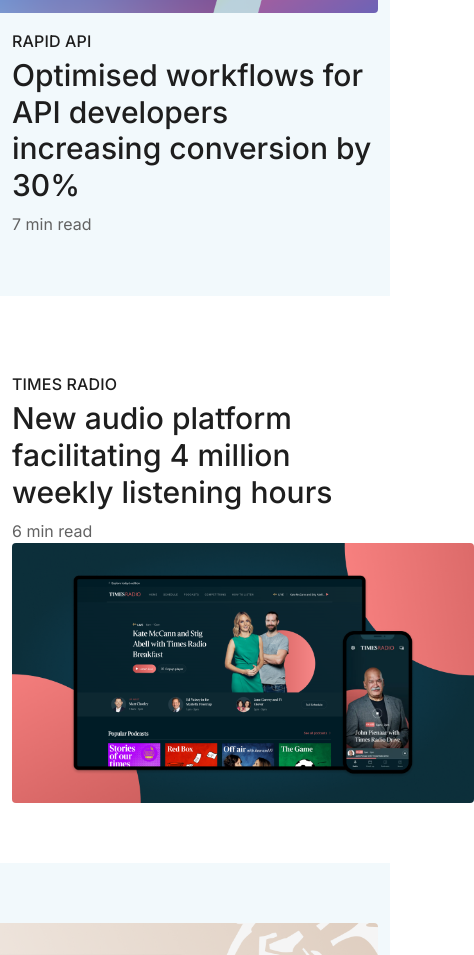
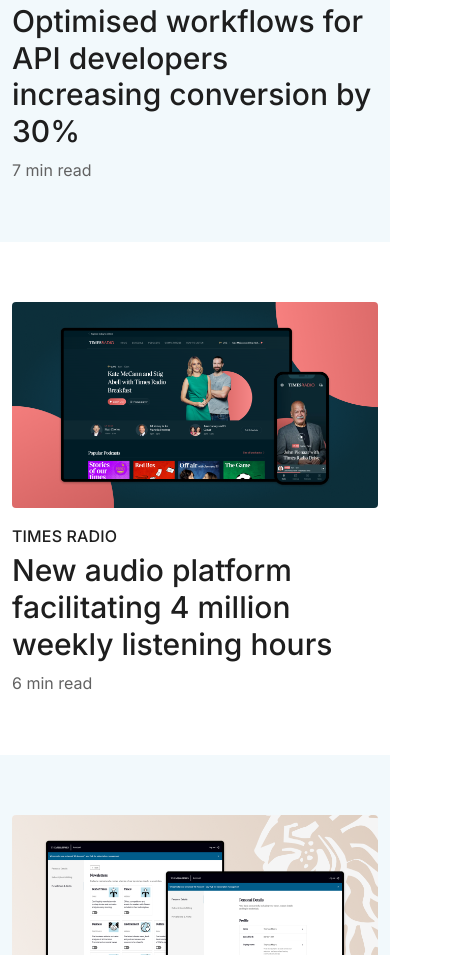
Before and after one commit to ummthomas/tommoore.co.uk, a plain HTML site: page index.html in a window 390 px wide. Shown: the part 1045-2000 px from the top of the page, 474 px wide, since content can reach past the window. Drawn offline with nearby package versions, Linux system fonts and the light colour scheme.

Commit message:
Responsive fixes for new index cards

```diff
--- a/index.html
+++ b/index.html
@@ -94,16 +94,16 @@
         <div class="card">
           <a href="/times-radio" class="img-hover">
             <div class="row align-items-center">
-              <div class="col-md-4 ">
-                <div class="card-body">
+              <div class="col-md-8">
+                <div class="wide-img-right">
+                  <img src="resources/images/index/timesradio-index.png" class="img-fluid" alt="...">
+                </div>
+              </div>
+              <div class="col-md-4 order-md-first">
+                <div class="card-body-alt">
                   <h5 class="overline">Times radio</h5>
                   <h2 class="headlinePrimary">New audio platform facilitating 4 million weekly listening hours</h2>
                   <p class="caption-regular">6 min read</p>
-                </div>
-              </div>
-              <div class="col-md-8">
-                <div class="wide-img-right">
-                  <img src="resources/images/index/timesradio-index.png" class="img-fluid" alt="...">
                 </div>
               </div>
             </div>
@@ -116,7 +116,6 @@
     <div class="card-container bgBlue">
       <div class="container">
         <div class="card">
-          <a href="/rapid-api" class="img-hover">
             <div class="row align-items-center">
               <div class="col-md-8">
                 <div class="wide-img-left">
@@ -131,7 +130,6 @@
                 </div>
               </div>
             </div>
-          </a>
         </div>
       </div>
     </div>
--- a/resources/CSS/styles.css
+++ b/resources/CSS/styles.css
@@ -233,6 +233,19 @@
 }
 
 .card-body p {
+  color: var(--lowEmph);
+  margin: 0 0 0 0;
+}
+
+.card-body-alt {
+  padding: 0 64px 0 0;
+}
+
+.card-body-alt h5, .card-body-alt h2 {
+  margin-bottom: 16px;
+}
+
+.card-body-alt p {
   color: var(--lowEmph);
   margin: 0 0 0 0;
 }
@@ -559,6 +572,13 @@
   .large-img p {
     padding: 0 24px;
   }
+  /* Index */
+  .wide-img-left {
+    margin-left: 0;
+  }
+  .wide-img-right {
+    margin-right: 0;
+  }
 }
 
 @media (max-width: 768px) {
@@ -622,17 +642,17 @@
     padding: 80px 24px 20px 24px;
     gap: 80px;
   }
-  /* Work */
+  /* Index */
   .hero {
     padding: 80px 24px;
   }
   .card-container {
     padding: 60px 0;
   }
-  .card-body {
+  .card-body, .card-body-alt {
     padding: 20px 0 0 0;
   }
-  .card-body h5, .card-body h2 {
+  .card-body h5, .card-body h2, .card-body-alt h5, .card-body-alt h2 {
     margin-bottom: 8px;
   }
   /* Project */
```
